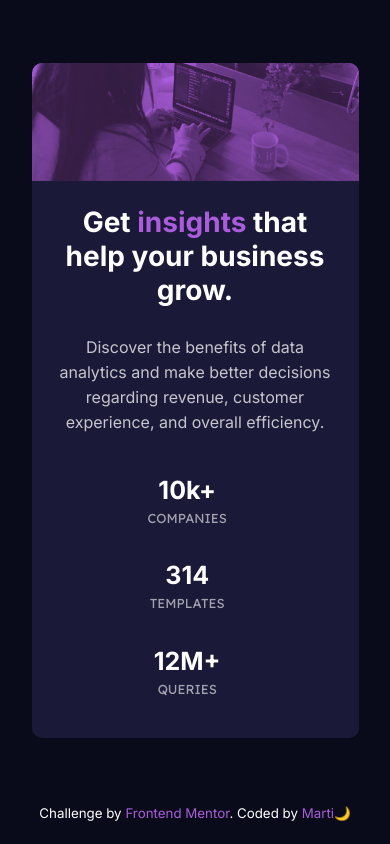
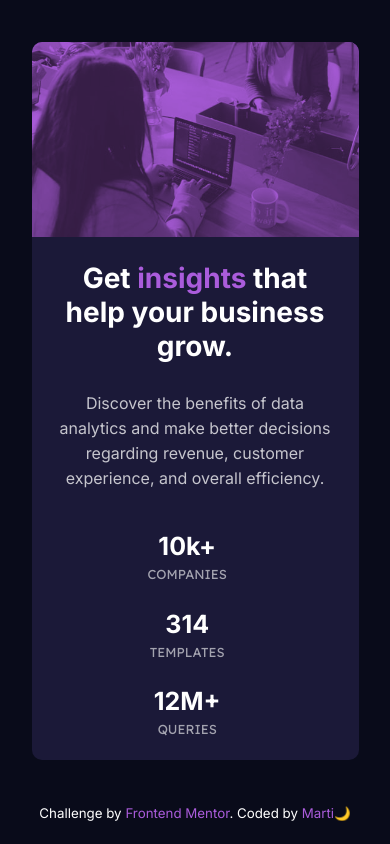
Before and after one commit to maroctt/stats-card-FrontEndMentor, a plain HTML site: page index.html in a window 390 px wide. Drawn offline with Linux system fonts and the light colour scheme.

Commit message:
Fixing mobile

```diff
--- a/styles.css
+++ b/styles.css
@@ -84,7 +84,6 @@ a {
 }
 footer {
   display: block;
-  bottom: 15px;
 }
 
 /*MOBILE*/
@@ -92,12 +91,13 @@ footer {
   .container {
     min-width: 327px;
     max-width: 486px;
-    height: 80vh;
+    height: 85vh;
     flex-direction: column-reverse;
     padding: 0;
     justify-content: space-between;
     text-align: center;
     align-items: center;
+    overflow: scroll;
   }
   .hero-image,
   .hero-image img {
@@ -116,11 +116,11 @@ footer {
   }
   .stats {
     flex-direction: column;
-    margin-top: 2%;
-    margin-bottom: 15%;
+    margin-top: 5%;
+    margin-bottom: 8%;
   }
   .stats-numbers {
     margin-bottom: 2%;
-    margin-top: 13%;
+    margin-top: 10%;
   }
 }
```
